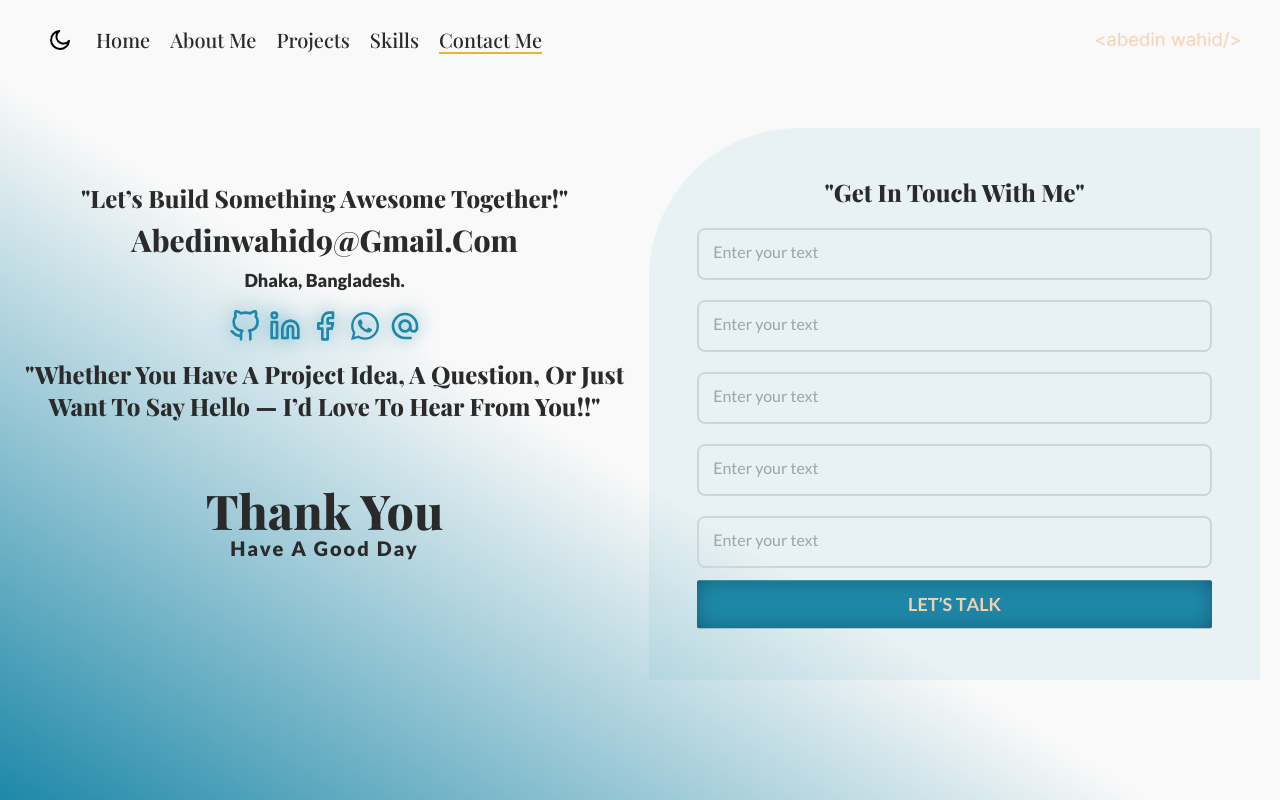
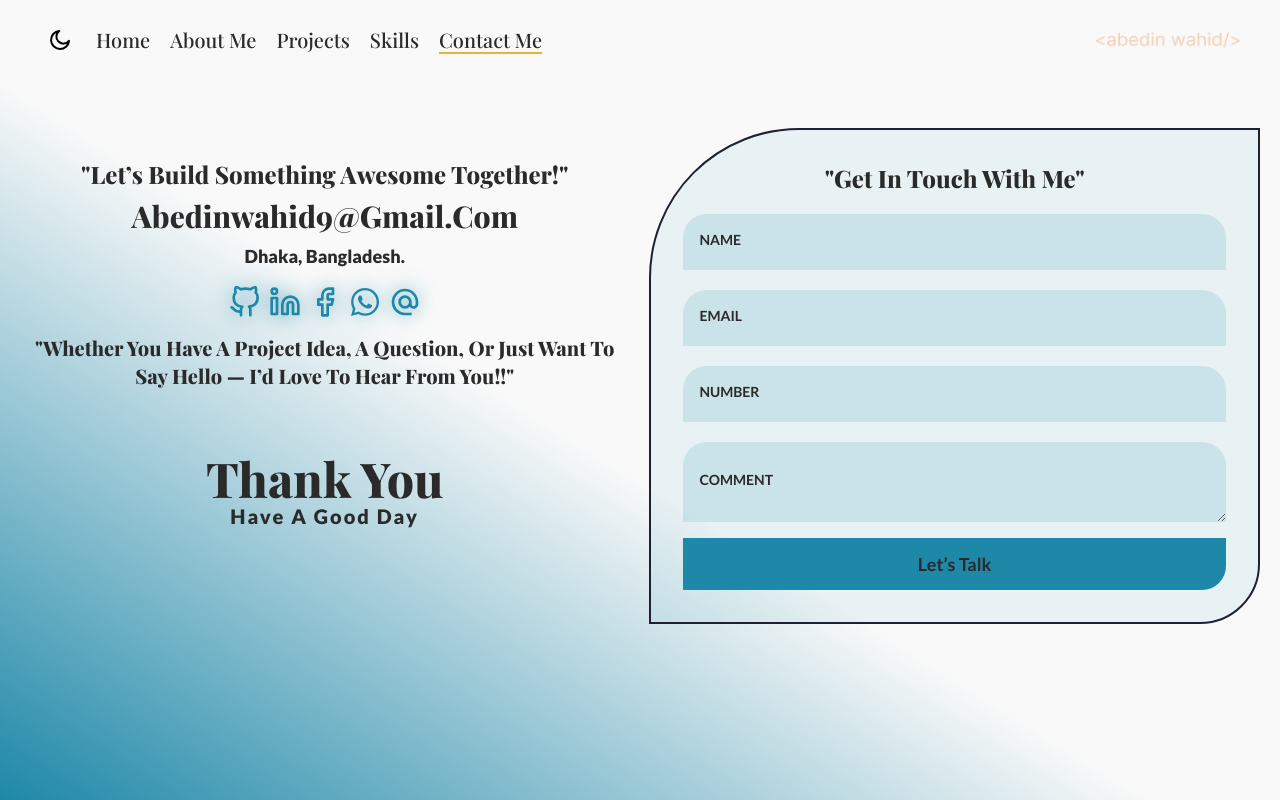
Before and after one commit to abedinwahid9/my-portfolio, a Next.js app: page /contact-me in a window 1280 px wide. Built offline with nearby package versions, Linux system fonts and the light colour scheme.

Commit message:
contact page complete

```diff
--- a/src/app/(home)/contact-me/page.tsx
+++ b/src/app/(home)/contact-me/page.tsx
@@ -1,4 +1,3 @@
-import AnimatedBtn from "@/app/components/share/AnimatedBtn";
 import AnimatedInput from "@/app/components/share/AnimatedInput";
 import SocialLinks from "@/app/components/share/SocialLinks";
 import React from "react";
@@ -9,6 +8,7 @@ const page = () => {
 
   return (
     <section className="py-12 md:px-5 px-3 justify-center flex items-center  flex-col  lg:flex-row gap-5">
+      {/* left info */}
       <div className="md:w-1/2 w-full h-full">
         <div className="flex flex-col gap-2 items-center  ">
           <h3 className="dark:text-lg-text  lg:text-2xl text-base font-extrabold text-dr-text font-playfairDisplay capitalize text-center">
@@ -23,7 +23,7 @@ const page = () => {
           <div className=" py-2">
             <SocialLinks />
           </div>
-          <h3 className="dark:text-lg-text  lg:text-2xl text-base font-extrabold text-dr-text font-playfairDisplay capitalize  text-center">
+          <h3 className="dark:text-lg-text  lg:text-xl text-base font-extrabold text-dr-text font-playfairDisplay capitalize  text-center">
             &quot;Whether you have a project idea, a question, or just want to
             say hello — I’d love to hear from you!!&quot;
           </h3>
@@ -37,22 +37,24 @@ const page = () => {
           </p>
         </div>
       </div>
-
+      {/* right form */}
       <form
         action=""
-        className="flex md:w-1/2 w-full items-center flex-col gap-4 bg-lg-button/10 md:p-12 p-5 rounded-tl-[150px]"
+        className="flex md:w-1/2 w-full items-center flex-col gap-4 bg-lg-button/10 md:px-8 py-8 px-5 border-2 dark:border-lg-secondary border-lg-primary rounded-tl-[150px] rounded-br-[60px]"
       >
         <h3 className="dark:text-lg-text  lg:text-2xl text-base font-extrabold text-dr-text font-playfairDisplay capitalize text-center">
           &quot;Get in Touch with Me&quot;
         </h3>
-        <AnimatedInput />
-        <AnimatedInput />
-        <AnimatedInput />
-        <AnimatedInput />
-        <AnimatedInput />
-        <div className="w-full">
-          <AnimatedBtn title="Let’s Talk" width="w-full" />
-        </div>
+        <AnimatedInput field="input" title="name" />
+        <AnimatedInput field="input" title="email" />
+        <AnimatedInput field="input" title="number" />
+        <AnimatedInput field="textarea" title="comment" />
+        <button
+          type="submit"
+          className="w-full bg-dr-button py-3 text-lg font-semibold text-dr-text rounded-br-3xl"
+        >
+          Let’s Talk
+        </button>
       </form>
     </section>
   );
--- a/src/app/components/share/AnimatedInput.tsx
+++ b/src/app/components/share/AnimatedInput.tsx
@@ -2,7 +2,15 @@
 import React, { useState } from "react";
 import { motion } from "framer-motion";
 
-const AnimatedInput = () => {
+const AnimatedInput = ({
+  field,
+  title,
+  type = "text",
+}: {
+  field: string;
+  title: string;
+  type?: string;
+}) => {
   const [isFocused, setIsFocused] = useState(false);
   const [inputValue, setInputValue] = useState("");
 
@@ -13,38 +21,50 @@ const AnimatedInput = () => {
         initial={{
           top: "50%",
           left: "1rem",
-          fontSize: "1rem",
-          color: "#9ca3af",
+          fontSize: "14px",
         }}
         animate={
           isFocused || inputValue
             ? {
-                top: "-0.5rem",
-                left: "0.5rem",
-                fontSize: "0.75rem",
-                color: "#3b82f6",
+                top: 5,
+                left: 20,
+                fontSize: "14px",
               }
             : {}
         }
         transition={{ type: "spring", stiffness: 300 }}
         htmlFor="input"
-        className="absolute pointer-events-none text-sm font-medium text-gray-500 transform -translate-y-1/2"
+        className="absolute pointer-events-none text-xs  dark:text-white font-semibold text-dr-text transform -translate-y-1/2 uppercase "
       >
-        Enter your text
+        {title}
       </motion.label>
 
       {/* Input Field */}
+      {field === "input" ? (
         <motion.input
           id="input"
-        type="text"
+          type={type}
           value={inputValue}
           onFocus={() => setIsFocused(true)}
           onBlur={() => setIsFocused(false)}
           onChange={(e) => setInputValue(e.target.value)}
           placeholder=""
-        className="block w-full px-4 py-3 mt-1 text-base border-2 border-gray-300 rounded-lg focus:border-blue-500 bg-transparent focus:outline-none"
+          className="block w-full px-4 py-4 mt-1 text-base rounded-t-3xl  bg-lg-button/20 focus:outline-none"
           transition={{ duration: 0.3 }}
         />
+      ) : (
+        <motion.textarea
+          id="input"
+          rows={2}
+          value={inputValue}
+          onFocus={() => setIsFocused(true)}
+          onBlur={() => setIsFocused(false)}
+          onChange={(e) => setInputValue(e.target.value)}
+          placeholder=""
+          className="block w-full px-4 py-4 mt-1 text-base rounded-t-3xl  bg-lg-button/20 focus:outline-none"
+          transition={{ duration: 0.3 }}
+        />
+      )}
     </div>
   );
 };
```
Lines whose indentation alone changed are shown as unchanged.
